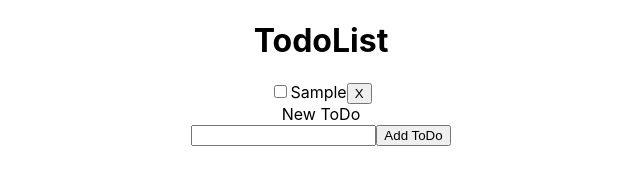
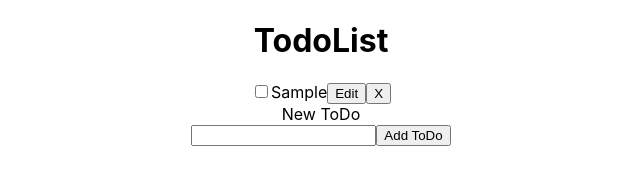
Before and after one commit to akabikov/todo-app-react, a React (Create React App) app: page / in a window 1280 px wide. Both pictures are taken after typing "Sample" into the empty fields and a click on the input "Add ToDo". Shown: the top 173 px of the page, without its empty margins (319-959 px from the left). Built offline with nearby package versions, Linux system fonts and the light colour scheme.

Commit message:
Fix complete ToDo functionality

```diff
--- a/src/Todo.jsx
+++ b/src/Todo.jsx
@@ -2,12 +2,13 @@ import React from 'react';
 import "./Todo.css";
 
 class Todo extends React.Component {
-    state = {isCompleted: this.props.isCompleted}
 
     handleComplete = evt => {
-        this.setState(st => ({
-            isCompleted: !st.isCompleted
-        }));
+        this.props.completeHandler(this.props.id);
+    }
+
+    handleEdit = () => {
+        //
     }
 
     handleRemove = () => {
@@ -15,14 +16,14 @@ class Todo extends React.Component {
     }
 
     render() {
-        const {id, task} = this.props;
-        const {isCompleted} = this.state;
+        const {id, task, isCompleted} = this.props;
 
         return (
             <div>
                 <input type="checkbox" name="" id={id} checked={isCompleted} onChange={this.handleComplete}/>
                 <label htmlFor={id}>{task}</label>
-                <button onClick={this.handleRemove}>X</button>
+                <button name="Edit" onClick={this.handleEdit} >Edit</button>
+                <button name="Remove" onClick={this.handleRemove} >X</button>
             </div>
         );
     }
--- a/src/TodoList.jsx
+++ b/src/TodoList.jsx
@@ -25,6 +25,16 @@ class TodoList extends React.Component {
         }));
     }
 
+    compliteTodo = id => {
+        this.setState(st => ({
+            todos: st.todos.map(todo => (
+                (todo.id === id)
+                ? {...todo, isCompleted: !todo.isCompleted}
+                : todo
+                ))
+        }));
+    }
+
     removeTodo = id => {
         this.setState(st => ({
             todos: st.todos.filter(todo => (todo.id !== id))
@@ -43,6 +53,7 @@ class TodoList extends React.Component {
                         id={id}
                         task={task}
                         isCompleted={isCompleted}
+                        completeHandler={this.compliteTodo}
                         removeHandler={this.removeTodo}
                     />
                 ))}
```
